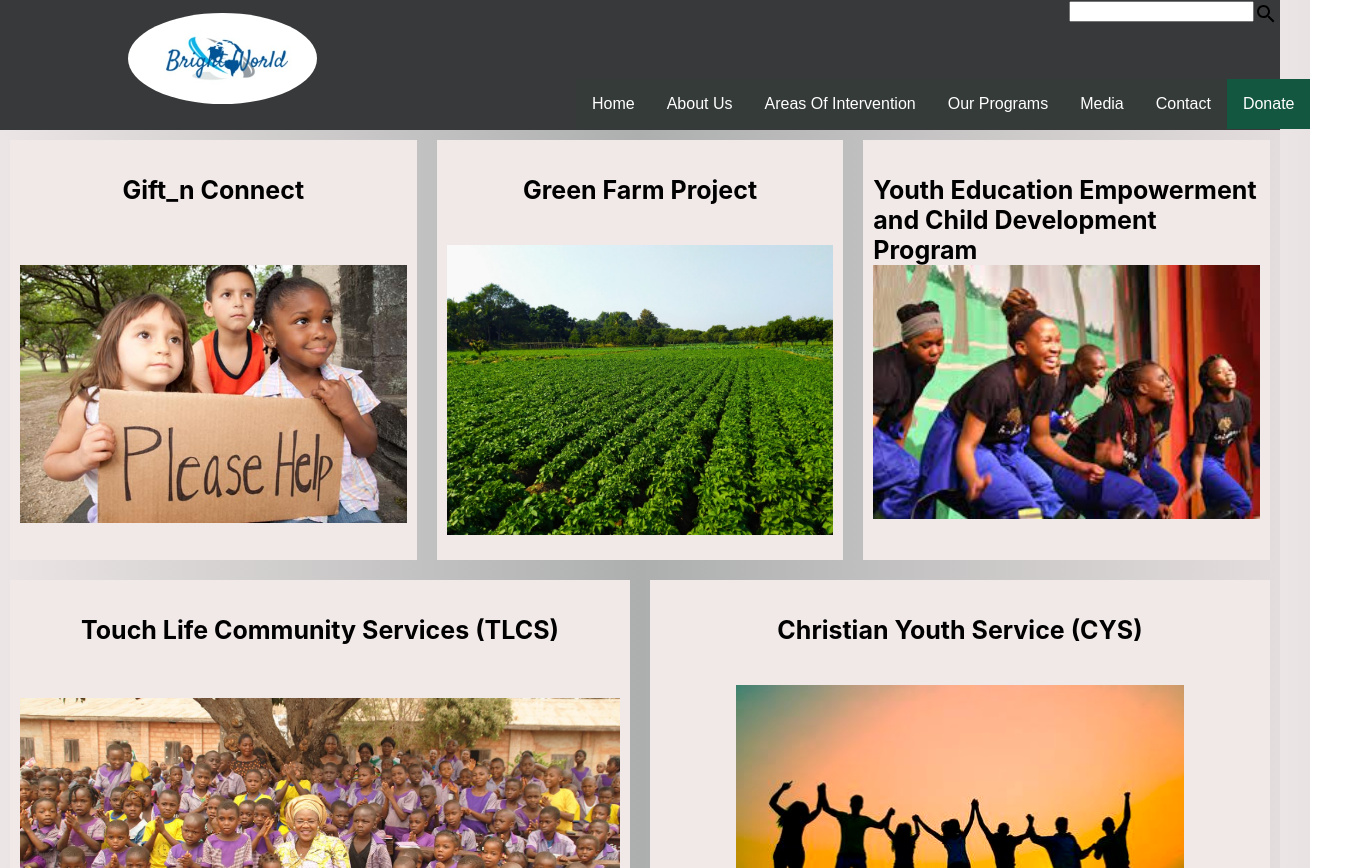
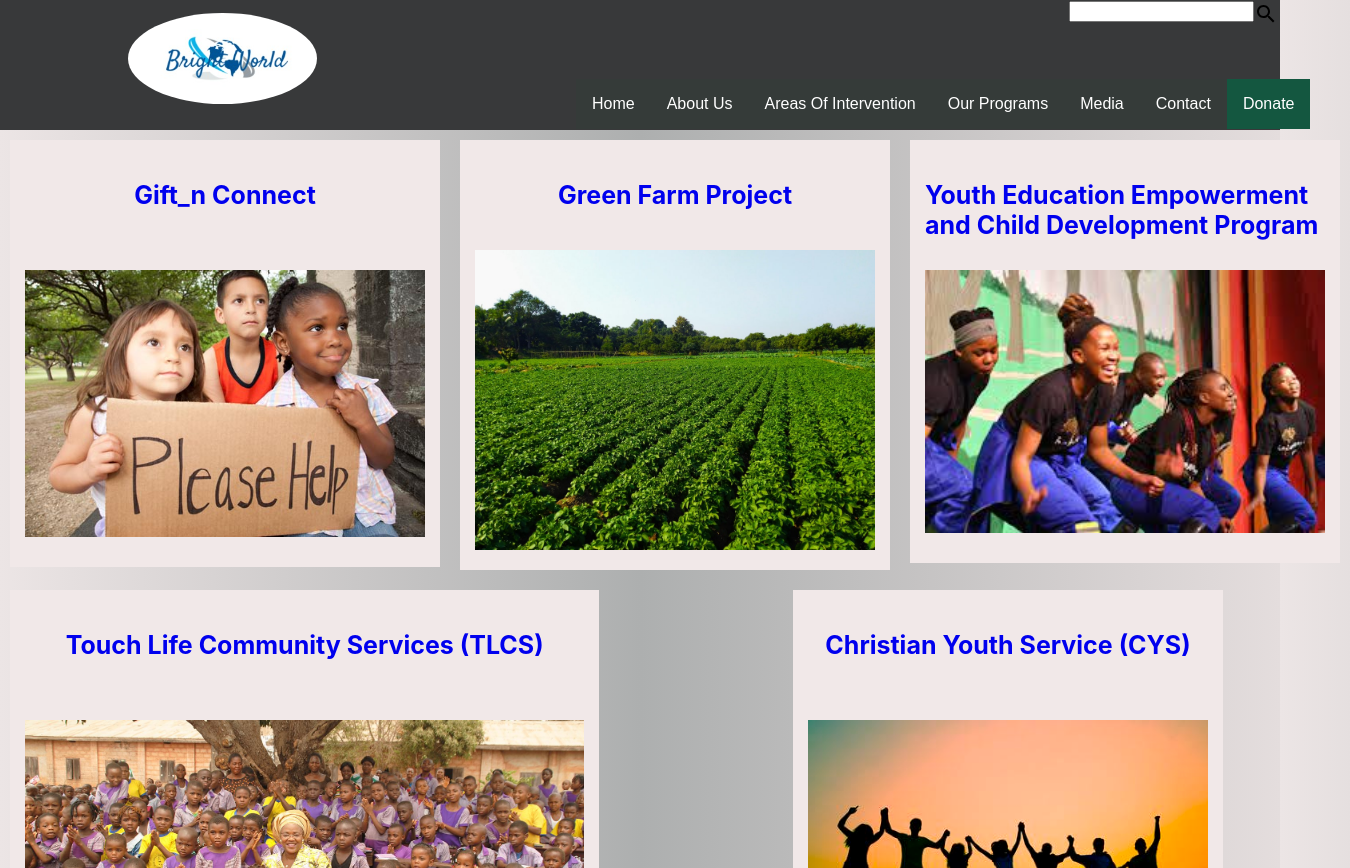
Before and after one commit to Andy-Kin3/brightworld-clone, a React (Create React App) app: page / in a window 1280 px wide. Shown: the top 868 px of the page, 1350 px wide, since content can reach past the window. Built offline with nearby package versions, Linux system fonts and the light colour scheme.

Commit message:
Created image links

```diff
--- a/package.json
+++ b/package.json
@@ -20,6 +20,7 @@
     "react-dom": "^17.0.2",
     "react-icons": "^4.2.0",
     "react-router-dom": "^5.3.0",
+    "react-router-hash-link": "^2.4.3",
     "react-scripts": "^1.1.5",
     "styled-components": "^5.3.1",
     "web-vitals": "^1.1.2"
--- a/src/Home.js
+++ b/src/Home.js
@@ -1,4 +1,5 @@
 import React from 'react';
+import { Link } from 'react-router-dom';
 import './Home.css'
 import Header from './Header';
 import Services from './Services';
@@ -10,17 +11,26 @@ function Home() {
             <Header />
             <div className='home_container'>
                 <div className="home_row">
-                    <Services id='1'
+                    <Link to="/gift" style={{textDecoration: "none"}}><Services id='1'
                         item={"Gift_n Connect"} image={'needy.jpg'} title={"Gift_n Connect"}
                     />
+                    </Link>
+                    <Link to="/green_farm" style={{textDecoration: "none"}}>
                     <Services id='2' item={"Green Farm Project"} image={'green.jpeg'} title={"Green Farm Project"}
                     />
+                    </Link>
+                    <Link to="/youth_education" style={{textDecoration: "none"}}>
                     <Services id='3' item={"Youth Education Empowerment and Child Development Program"} image={'empowerment.jpeg'} title={"Youth Education Empowerment and Child Development Program"}
                     />
+                    </Link>
                 </div>
                 <div className="home_row">
+                    <Link to="touch_life" style={{textDecoration: "none"}}>
                     <Services id='4' item={'Touch Life Community Services (TLCS)'} image={'community.jpg'} title={'Touch Life Community Service (TLCS)'} />
+                    </Link>
+                    <Link to="christian_youth" style={{textDecoration: "none"}}>
                     <Services id='4' item={'Christian Youth Service (CYS)'} image={'youths.jpg'} title={'Christian Youth Service (CYS)'} />
+                    </Link>
                 </div>
             </div>
             <Footer />
--- a/src/Services.css
+++ b/src/Services.css
@@ -4,11 +4,11 @@
     align-items: center;
     justify-content: column flex-end;
     margin: 10px;
-    padding:10px;
-    width:50%;
+    padding:15px;
+    width:80%;
     font-size: 25px;
     font-weight: bold;
-    min-width: 100px;
+    min-width: 400px;
     max-height:400px;
     background-color: rgb(241, 232, 232);
     /* filter: blur(1px);
```
Also changed, not shown: 1 other file (tests, documents, lock files or other folders).
